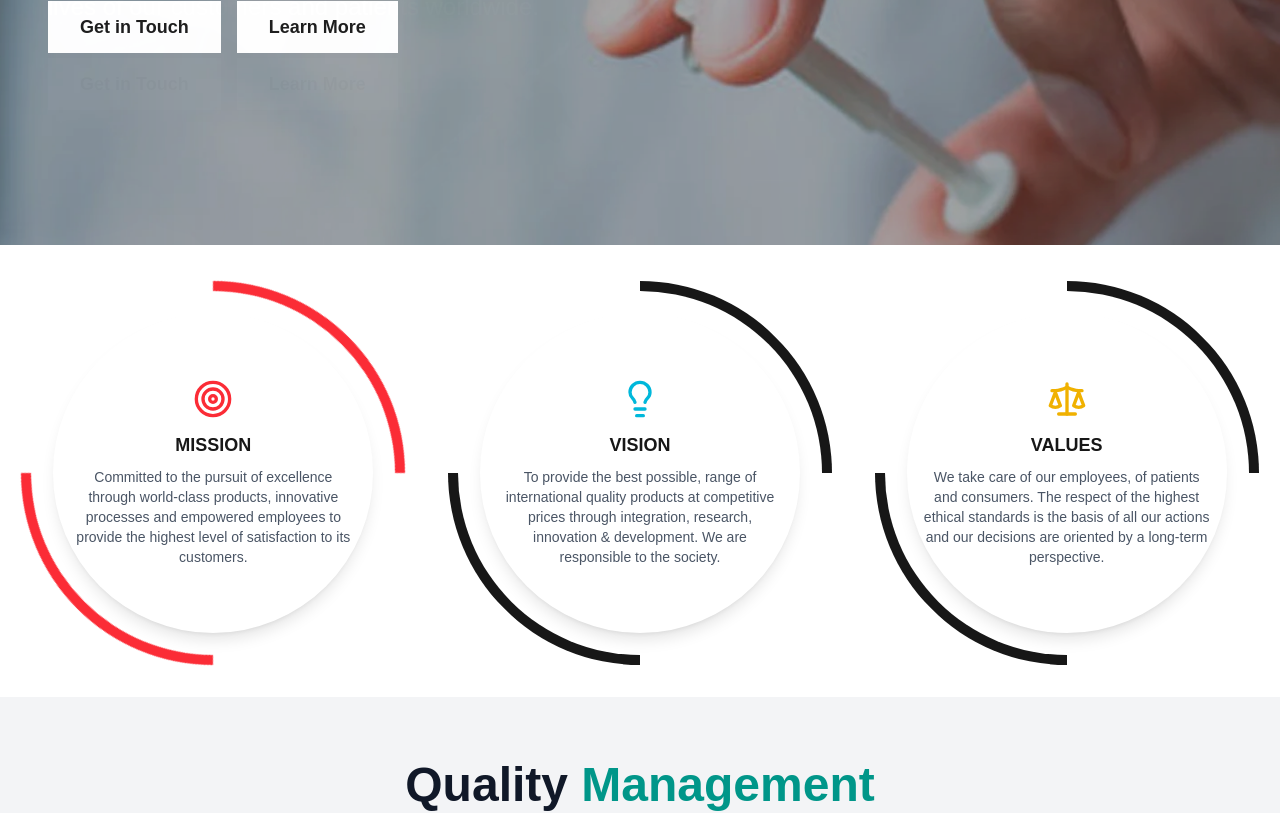
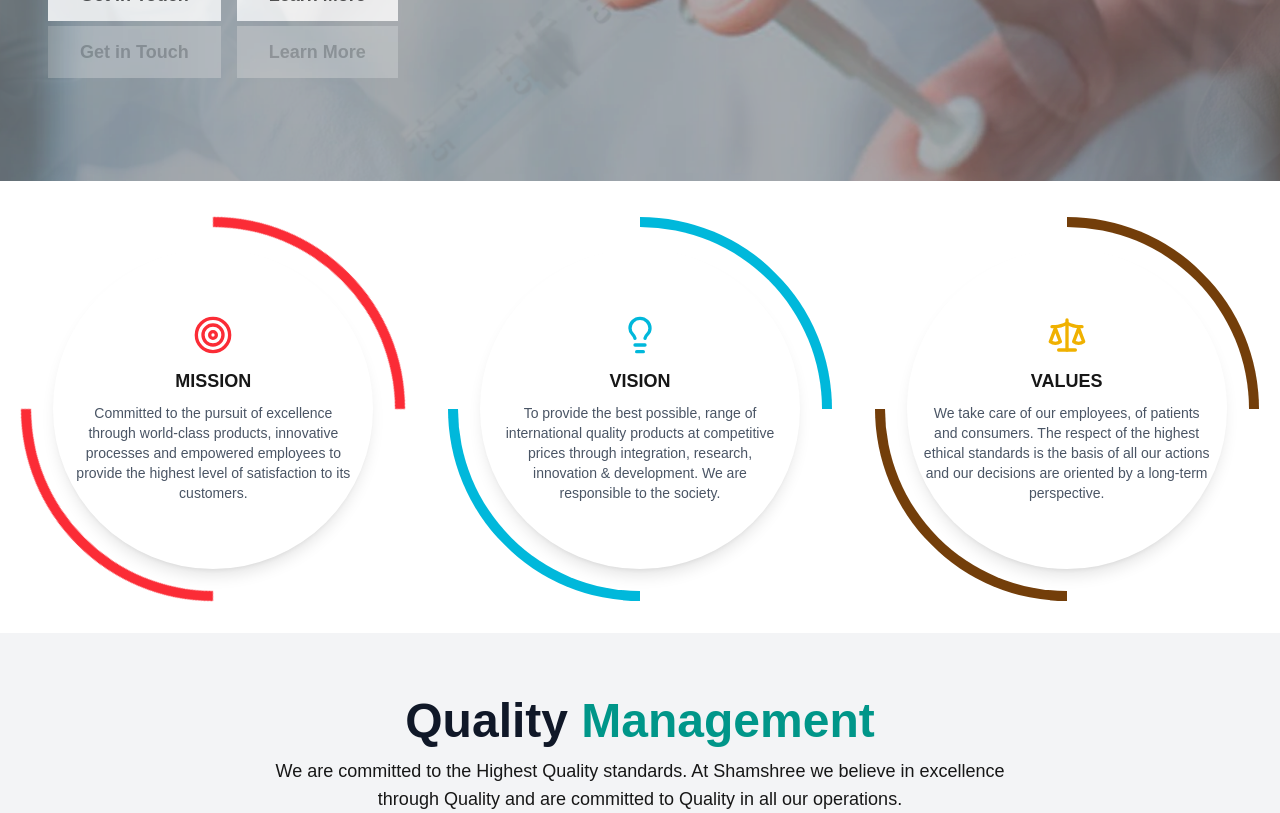
Before and after one commit to JatinBrandshow/hygiene-lifecycle, a Next.js app: page / in a window 1280 px wide. Shown: the part 560-1373 px from the top of the page. Built offline with nearby package versions, Linux system fonts and the light colour scheme.

Commit message:
New Changes

```diff
--- a/src/app/HomePage.js
+++ b/src/app/HomePage.js
@@ -15,8 +15,8 @@ const HomePage = () => {
             <QualityManagement />
             <ProductGallery />
             <WhyChooseUs />
-            <ContactUs />
             <OurCustomers />
+            {/* <ContactUs /> */}
         </>
     );
 };
--- a/src/components/MainSection.js
+++ b/src/components/MainSection.js
@@ -51,7 +51,7 @@ const MainSection = () => {
   };
 
   return (
-    <section className="relative w-full h-[93vh] overflow-hidden">
+    <section className="relative w-full h-[85vh] overflow-hidden">
       {/* Slides */}
       <div className="relative w-full h-full">
         {slides.map((slide, index) => (
--- a/src/components/VisionMissionValues.js
+++ b/src/components/VisionMissionValues.js
@@ -7,24 +7,21 @@ const VisionMissionValues = () => {
     const items = [
         {
             title: "MISSION",
-    description:
-      "Committed to the pursuit of excellence through world-class products, innovative processes and empowered employees to provide the highest level of satisfaction to its customers.",
+            description: "Committed to the pursuit of excellence through world-class products, innovative processes and empowered employees to provide the highest level of satisfaction to its customers.",
             icon: <Target className="w-10 h-10 text-red-500" />,
-    color: "red-500",
+            ringColor: "border-red-500",
         },
         {
             title: "VISION",
-    description:
-      "To provide the best possible, range of international quality products at competitive prices through integration, research, innovation & development. We are responsible to the society.",
+            description: "To provide the best possible, range of international quality products at competitive prices through integration, research, innovation & development. We are responsible to the society.",
             icon: <Lightbulb className="w-10 h-10 text-cyan-500" />,
-    color: "cyan-500",
+            ringColor: "border-cyan-500",
         },
         {
             title: "VALUES",
-    description:
-      "We take care of our employees, of patients and consumers. The respect of the highest ethical standards is the basis of all our actions and our decisions are oriented by a long-term perspective.",
+            description: "We take care of our employees, of patients and consumers. The respect of the highest ethical standards is the basis of all our actions and our decisions are oriented by a long-term perspective.",
             icon: <Scale className="w-10 h-10 text-yellow-500" />,
-    color: "yellow-900",
+            ringColor: "border-yellow-900",
         },
     ];
 
@@ -33,14 +30,9 @@ const VisionMissionValues = () => {
             <section className="py-16 bg-white">
                 <div className="max-w-[1400px] mx-auto px-4 grid grid-cols-1 md:grid-cols-3 gap-8">
                     {items.map((item, index) => (
-          <div
-            key={index}
-            className="relative flex items-center justify-center"
-          >
+                        <div key={index} className="relative flex items-center justify-center">
                             {/* Outer semi-circle ring */}
-            <div
-              className={`w-96 h-96 rounded-full border-[10px] border-${item.color} border-t-transparent border-b-transparent rotate-[135deg] absolute`}
-            ></div>
+                            <div className={`w-96 h-96 rounded-full border-[10px] ${item.ringColor} border-t-transparent border-b-transparent rotate-[135deg] absolute`}></div>
 
                             {/* Inner white circle content */}
                             <div className="w-80 h-80 bg-white rounded-full shadow-lg z-10 flex flex-col items-center justify-center text-center px-4">
```
Lines whose indentation alone changed are shown as unchanged.
